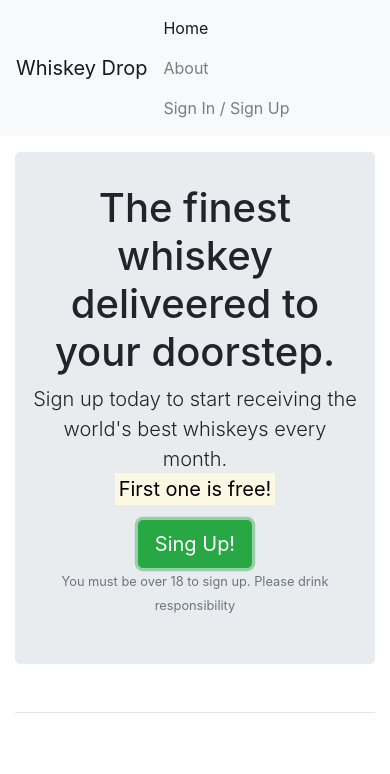
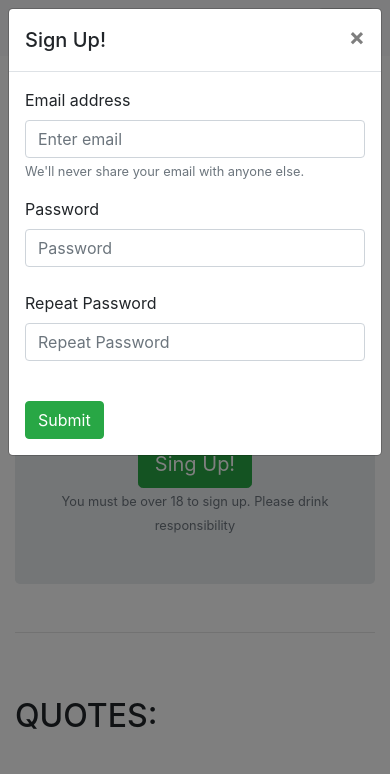
Before and after one commit to Toto-Kotaro-Tanaka/ci-whiskey-drop, a plain HTML site: page index.html in a window 390 px wide. Both pictures are taken after a click on the button "Sing Up!". Shown: the top 774 px of the page. Drawn offline with nearby package versions, Linux system fonts and the light colour scheme.

Commit message:
add hamburger menu and modal

```diff
--- a/index.html
+++ b/index.html
@@ -15,11 +15,29 @@
 <body>
   <nav class="navbar navbar-light bg-light navbar-expand-sm">
     <a href="/" class="navbar-brand">Whiskey Drop</a>
-    <ul class="navbar-nav mr-auto">
-      <li class="active nav-item mr-2"><a href="/" class="nav-link">Home</a></li>
-      <li class="nav-item mr-2"><a href="/" class="nav-link">About</a></li>
-      <li class="nav-item mr-2 d-sm-none"><a href="/" class="nav-link">Sign In / Sign Up</a></li>
-    </ul>
+
+    <button class="navbar-toggler ml-auto" type="button" data-toggle="collapse" data-target="#navbarNavDropdown"
+      aria-controls="navbarNavDropdown" aria-expanded="false" aria-label="Toggle navigation"><span
+        class="navbar-toggler-icon"></span></button>
+
+    <div class="collapse navbar-collapse" id="navbarNavDropdown">
+      <ul class="navbar-nav mr-auto">
+        <li class="active nav-item mr-2"><a href="/" class="nav-link">Home</a></li>
+        <li class="nav-item mr-2"><a href="/" class="nav-link">About</a></li>
+        <li class="nav-item dropdown">
+          <a href="/" class="nav-link dropdown-toggle" id="navbarDropdownMenuLink" role="button" data-toggle="dropdown"
+            aria-haspopup="true" aria-expanded="false">Whiskey</a>
+          <div class="dropdown-menu" aria-labelledby="navbarDropdownMenuLink">
+            <a class="dropdown-item" href="#">Irish</a>
+            <a class="dropdown-item" href="#">Scotch</a>
+            <a class="dropdown-item" href="#">Japanese</a>
+            <a class="dropdown-item" href="#">American</a>
+          </div>
+        </li>
+        <li class="nav-item mr-2 d-sm-none"><a href="/" class="nav-link">Sign In / Sign Up</a></li>
+      </ul>
+    </div>
+
     <div class="d-none d-md-block">
       <p class="navbar-text my-auto mr-2"><i>Great whiskey delivered to your door!</i></p>
       <a href="/">Sign In / Sign Up</a>
@@ -44,7 +62,7 @@
             <span class="d-inline d-sm-none"><br></span>
             <s class="d-none d-sm-inline">€19.99</s><strong><mark>First one is free!</mark></strong>
           </p>
-          <button class="btn btn-success btn-lg">Sing Up!</button>
+          <button class="btn btn-success btn-lg" data-toggle="modal" data-target="#signup-modal">Sing Up!</button>
           <p class="text-muted"><small>You must be over 18 to sign up. Please drink responsibility</small></p>
         </section>
       </div>
@@ -134,6 +152,38 @@
     <!-- /.features -->
   </article>
 
+  <!-- Modal -->
+  <div class="modal" tabindex="-1" role="dialog" id="signup-modal">
+    <div class="modal-dialog" role="document">
+      <div class="modal-content">
+        <div class="modal-header">
+          <h5 class="modal-title">Sign Up!</h5>
+          <button type="button" class="close" data-dismiss="modal" aria-label="Close">
+            <span aria-hidden="true">&times;</span>
+          </button>
+        </div>
+        <div class="modal-body">
+          <form>
+            <div class="form-group">
+              <label for="exampleInputEmail1">Email address</label>
+              <input type="email" class="form-control" id="exampleInputEmail1" aria-describedby="emailHelp"
+                placeholder="Enter email" required>
+              <small id="emailHelp" class="form-text text-muted">We'll never share your email with anyone else.</small>
+            </div>
+            <div class="form-group">
+              <label for="password">Password</label>
+              <input type="password" class="form-control" id="password" placeholder="Password" required><br>
+              <label for="repeatpassword">Repeat Password</label>
+              <input type="password" class="form-control" id="repeatpassword" placeholder="Repeat Password"
+                required><br>
+            </div>
+            <button type="submit" class="btn btn-success">Submit</button>
+          </form>
+        </div>
+      </div>
+    </div>
+  </div>
+
   <script src="https://code.jquery.com/jquery-3.3.1.slim.min.js"
     integrity="sha384-q8i/X+965DzO0rT7abK41JStQIAqVgRVzpbzo5smXKp4YfRvH+8abtTE1Pi6jizo" crossorigin="anonymous">
   </script>
```
